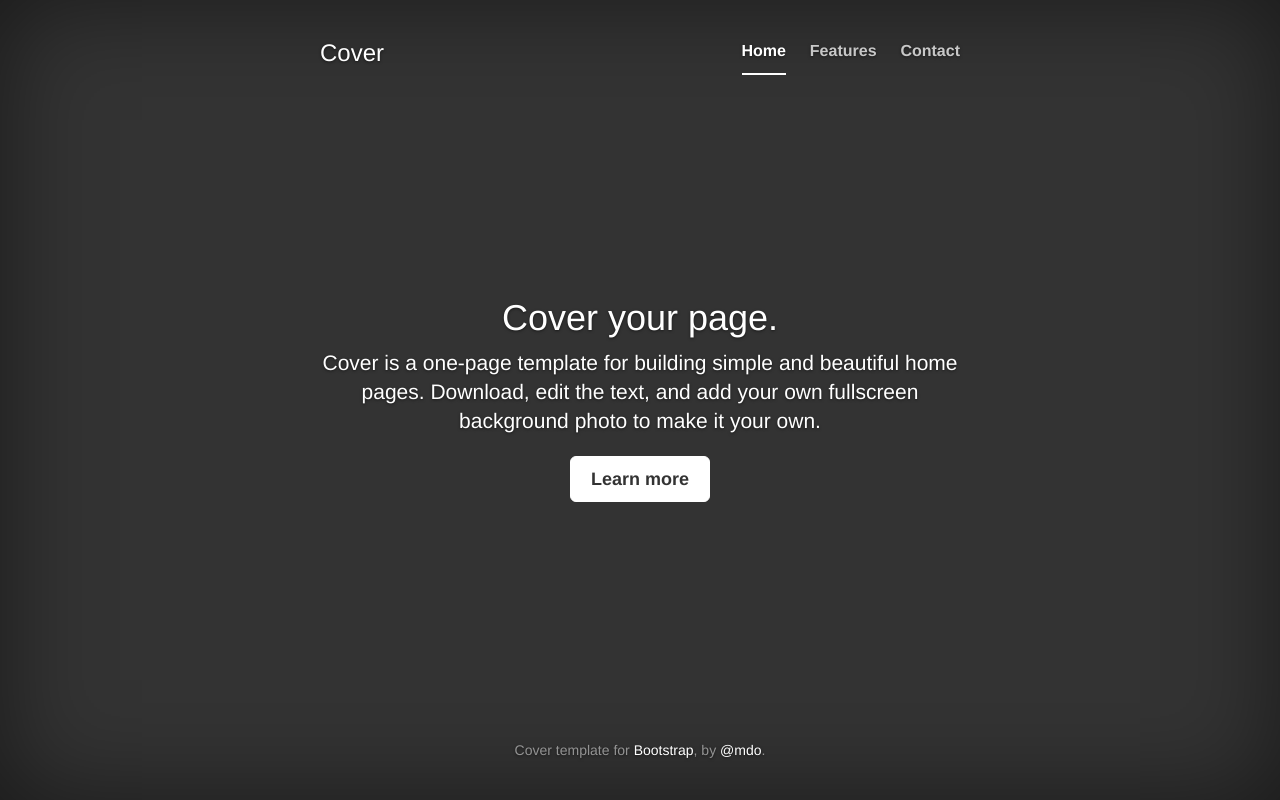
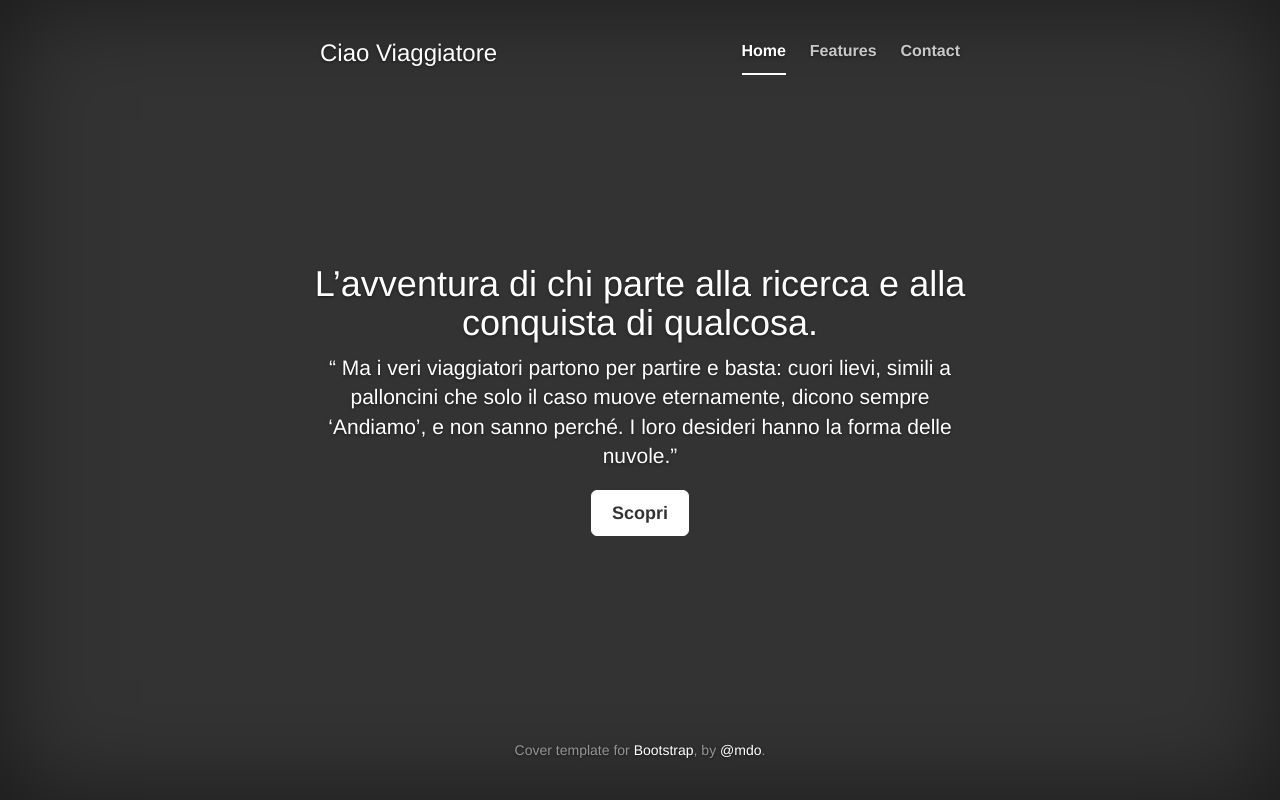
Before and after one commit to AntOrl88/First-project, a plain HTML site: page index.html in a window 1280 px wide. Drawn offline with nearby package versions, Linux system fonts and the light colour scheme.

Commit message:
implementazione

```diff
--- a/index.html
+++ b/index.html
@@ -7,9 +7,9 @@
     <!-- The above 3 meta tags *must* come first in the head; any other head content must come *after* these tags -->
     <meta name="description" content="">
     <meta name="author" content="">
-    <link rel="icon" href="favicon.ico">
+    <link rel="icon" href="MOSAICODE/favicon.jpg">
 
-    <title>Cover Template for Bootstrap</title>
+    <title> Il tuo viaggio inizia qui!</title>
 
     <!-- Bootstrap core CSS -->
 	<!-- Latest compiled and minified CSS -->
@@ -35,7 +35,7 @@
 
           <div class="masthead clearfix">
             <div class="inner">
-              <h3 class="masthead-brand">Cover</h3>
+              <h3 class="masthead-brand">Ciao Viaggiatore</h3>
               <nav>
                 <ul class="nav masthead-nav">
                   <li class="active"><a href="#">Home</a></li>
@@ -47,10 +47,10 @@
           </div>
 
           <div class="inner cover">
-            <h1 class="cover-heading">Cover your page.</h1>
-            <p class="lead">Cover is a one-page template for building simple and beautiful home pages. Download, edit the text, and add your own fullscreen background photo to make it your own.</p>
+            <h1 class="cover-heading">L’avventura di chi parte alla ricerca e alla conquista di qualcosa.</h1>
+            <p class="lead">“ Ma i veri viaggiatori partono per partire e basta: cuori lievi, simili a palloncini che solo il caso muove eternamente, dicono sempre ‘Andiamo’, e non sanno perché. I loro desideri hanno la forma delle nuvole.”</p>
             <p class="lead">
-              <a href="#" class="btn btn-lg btn-default">Learn more</a>
+              <a href="#" class="btn btn-lg btn-default">Scopri</a>
             </p>
           </div>
 
```
Also changed, not shown: MOSAICODE/aereo in sunset.jpg (added), MOSAICODE/favicon.jpeg.jpg (deleted), MOSAICODE/favicon.jpg (renamed from MOSAICODE/viaggio_da_solo.jpg), MOSAICODE/viaggi5_t.jpg (added).
